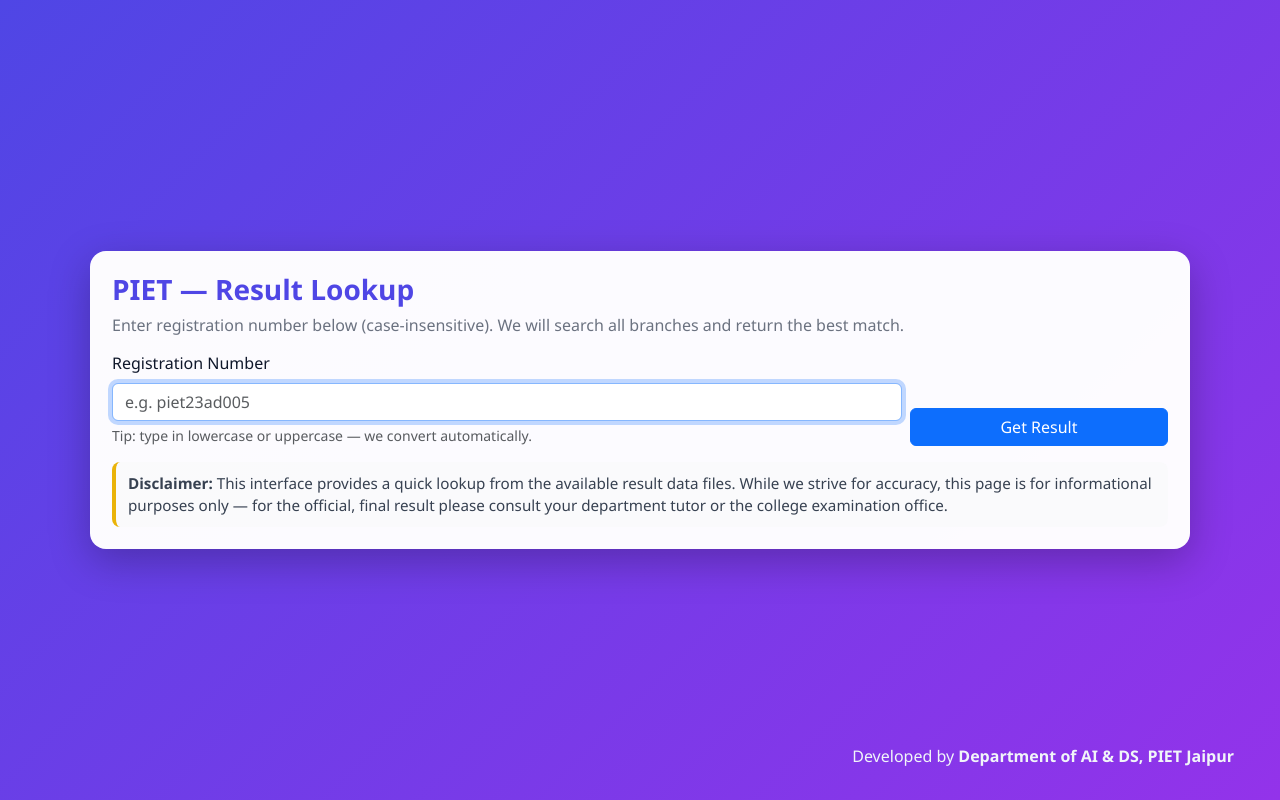
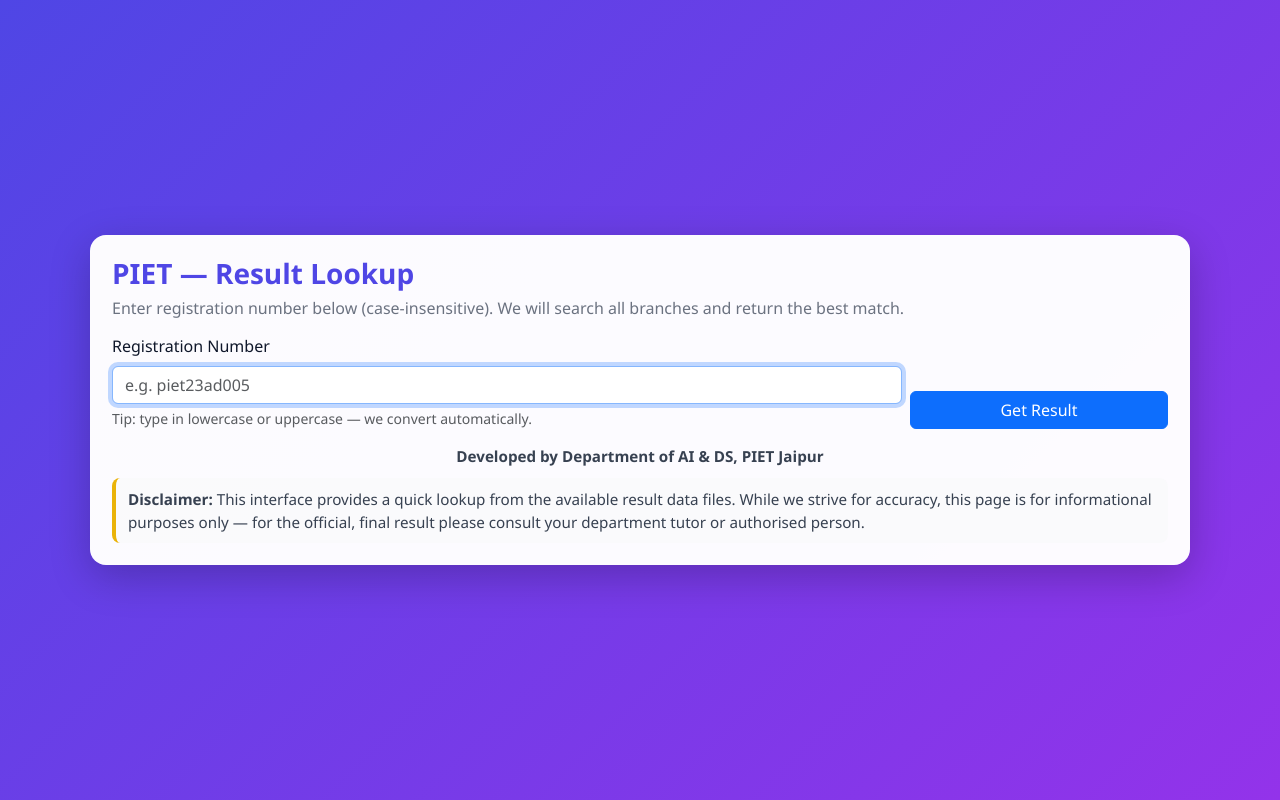
Before and after one commit to singhudaypratap/result4thsem, a Flask app: page / in a window 1280 px wide. Run offline with Flask 3, Linux system fonts and the light colour scheme.

Commit message:
Update index.html

```diff
--- a/templates/index.html
+++ b/templates/index.html
@@ -14,9 +14,7 @@
       --muted: #6b7280;
     }
 
-    html,body {
-      height: 100%;
-    }
+    html,body { height:100%; }
     body {
       margin: 0;
       font-family: "Segoe UI", Tahoma, Geneva, Verdana, sans-serif;
@@ -27,13 +25,12 @@
       color: #0f172a;
     }
 
-    /* main container holds the card and grows */
     .main {
       flex: 1 0 auto;
       display: flex;
       align-items: center;
       justify-content: center;
-      padding: 32px;
+      padding: 28px;
     }
 
     .card-outer {
@@ -41,7 +38,7 @@
       max-width: 1100px;
       background: var(--card-bg);
       border-radius: 16px;
-      box-shadow: 0 12px 40px rgba(0,0,0,0.25);
+      box-shadow: 0 12px 40px rgba(0,0,0,0.22);
       padding: 22px;
       position: relative;
     }
@@ -54,10 +51,8 @@
     }
     .subtitle { color: var(--muted); margin-bottom: 14px; }
 
-    /* form area */
     .form-row { margin-bottom: 12px; }
 
-    /* group heading */
     .group-head {
       margin-top: 18px;
       margin-bottom: 8px;
@@ -69,7 +64,6 @@
     }
     .group-head small { color: var(--muted); font-weight:600; }
 
-    /* grid */
     .subjects-grid {
       display: grid;
       grid-template-columns: repeat(auto-fit, minmax(220px, 1fr));
@@ -79,9 +73,9 @@
 
     .subject-item {
       display:flex;
-      align-items:center;
+      align-items:flex-start;
       justify-content:space-between;
-      padding: 10px 14px;
+      padding: 12px 14px;
       border-radius: 12px;
       background: #fff;
       box-shadow: 0 6px 18px rgba(15, 23, 42, 0.04);
@@ -91,16 +85,19 @@
     }
 
     .subject-name {
-      /* allow wrapping and long names */
-      white-space: normal;
+      /* allow full wrapping */
+      white-space: normal !important;
       word-break: break-word;
+      overflow: visible;
       margin-right: 12px;
       font-size: 0.95rem;
       line-height: 1.2;
       flex: 1 1 auto;
+      text-align: left;
     }
 
     .subject-grade {
+      flex-shrink: 0;
       min-width: 56px;
       padding: 6px 10px;
       text-align: center;
@@ -108,16 +105,13 @@
       font-weight: 800;
       color: #fff;
       margin-left: 8px;
-      flex: 0 0 auto;
     }
 
-    /* grade colors */
-    .g-A { background: #16a34a; }    /* A family */
-    .g-B { background: #2563eb; }    /* B */
+    .g-A { background: #16a34a; }     /* A family */
+    .g-B { background: #2563eb; }     /* B family */
     .g-C { background: #f59e0b; color: #111; } /* C/D */
-    .g-F { background: #dc2626; }    /* Fail */
+    .g-F { background: #dc2626; }     /* Fail */
 
-    /* summary */
     .summary-row {
       display:flex;
       gap:16px;
@@ -137,8 +131,16 @@
 
     .msgbox { margin-top: 12px; }
 
+    .developed-by {
+      margin-top: 16px;
+      text-align: center;
+      font-size: 0.95rem;
+      color: #374151;
+      font-weight: 700;
+    }
+
     .disclaimer {
-      margin-top: 16px;
+      margin-top: 10px;
       font-size: 0.95rem;
       color: #374151;
       background: rgba(249,250,251,0.7);
@@ -147,29 +149,14 @@
       border-radius: 8px;
     }
 
-    /* footer fixed at bottom but not overlap card on small screens */
     footer.site-footer {
-      background: transparent;
-      color: #f1f5f9;
-      padding: 14px 18px;
-      text-align: center;
-      flex-shrink: 0;
+      display:none; /* keep page tidy; Developed by moved above disclaimer */
     }
 
-    /* on larger screens show footer at right bottom inside page */
-    @media(min-width: 900px){
-      footer.site-footer {
-        position: fixed;
-        right: 28px;
-        bottom: 18px;
-        text-align: right;
-        width: auto;
-      }
+    @media (max-width:600px){
+      .kpi .kpi-value { font-size: 1.2rem; }
+      .subject-item { padding: 10px; }
     }
-
-    /* make sure long strings don't overflow */
-    code, pre { white-space: normal; word-break: break-word; }
-
   </style>
 </head>
 <body>
@@ -192,15 +179,16 @@
       <div id="msg" class="msgbox" aria-live="polite"></div>
       <div id="results" class="mt-3" role="region" aria-live="polite"></div>
 
-      <div class="disclaimer">
-        <strong>Disclaimer:</strong> This interface provides a quick lookup from the available result data files. While we strive for accuracy, this page is for informational purposes only — for the official, final result please consult your department tutor or the college examination office.
+      <!-- Developed by above disclaimer as requested -->
+      <div id="developed" class="developed-by" aria-hidden="false">
+        Developed by <strong>Department of AI &amp; DS, PIET Jaipur</strong>
+      </div>
+
+      <div class="disclaimer" id="disclaimer">
+        <strong>Disclaimer:</strong> This interface provides a quick lookup from the available result data files. While we strive for accuracy, this page is for informational purposes only — for the official, final result please consult your department tutor or authorised person.
       </div>
     </div>
   </div>
-
-  <footer class="site-footer">
-    Developed by <strong>Department of AI &amp; DS, PIET Jaipur</strong>
-  </footer>
 
 <script>
 /* UI logic — works with /api/result?reg=... */
@@ -225,7 +213,7 @@
   return n.toFixed(2);
 }
 function escapeHtml(s){ if(s===null||s===undefined) return ''; return String(s).replace(/&/g,'&amp;').replace(/</g,'&lt;').replace(/>/g,'&gt;'); }
-function isLabName(name){ if(!name) return false; return /lab/i.test(name); }
+function isLabName(name){ if(!name) return false; return /lab|practical|sessional/i.test(name); }
 
 async function renderResult(regRaw){
   results.innerHTML = '';
@@ -257,7 +245,7 @@
 
     const r = rows[0];
 
-    // branch note
+    // show branch note if present
     if(r["Branch"]){
       msg.innerHTML = `<div class="alert alert-warning">Note: record found under branch <strong>${escapeHtml(r["Branch"])}</strong>.</div>`;
     }
@@ -265,26 +253,23 @@
     const studentName = safeText(r["Name"] || '');
     const regNo = safeText(r["Reg. No"] || reg);
     const uniroll = safeText(r["Uni-Roll No"] || '');
-    const colroll = safeText(r["Col Roll No"] || '');
 
-    // prepare subject keys (ignore core fields)
+    // prepare subject keys (ignore core + Branch + skip numeric suffix columns)
     const skip = new Set(["Reg. No","Name","Uni-Roll No","Col Roll No","Total Back","Result","SGPA","Branch"]);
-    const subjectKeys = Object.keys(r).filter(k => !skip.has(k));
-    const subjects = subjectKeys.map(k => {
-      return { key: k, name: String(k).split(" (")[0], grade: r[k] };
-    });
+    const subjectKeys = Object.keys(r)
+      .filter(k => !skip.has(k))
+      .filter(k => !/\.\d+$/.test(k));   // skip keys that end with .1, .2 etc.
 
-    // group into theory and labs
+    const subjects = subjectKeys.map(k => ({ key: k, name: String(k).split(" (")[0], grade: r[k] }));
+
     const theory = subjects.filter(s => !isLabName(s.name));
     const labs = subjects.filter(s => isLabName(s.name));
 
-    // sort alphabetically for readability
     theory.sort((a,b)=> a.name.localeCompare(b.name, undefined, {sensitivity:'base'}));
     labs.sort((a,b)=> a.name.localeCompare(b.name, undefined, {sensitivity:'base'}));
 
-    // Build HTML
     let html = `<h3 style="margin-top:8px; margin-bottom:6px; font-weight:800;">${escapeHtml(studentName)} <small style="color:${escapeHtml('#6b7280')}; font-weight:600;">(${escapeHtml(regNo)})</small></h3>`;
-    html += `<div style="color:${escapeHtml('#6b7280')}; margin-bottom:10px;">Uni-Roll: ${escapeHtml(uniroll)} · Col Roll: ${escapeHtml(colroll)}</div>`;
+    html += `<div style="color:${escapeHtml('#6b7280')}; margin-bottom:10px;">Uni-Roll: ${escapeHtml(uniroll)}</div>`;
 
     if(theory.length){
       html += `<div class="group-head">THEORY <small>(${theory.length})</small></div>`;
@@ -306,7 +291,7 @@
       html += `</div>`;
     }
 
-    // summary
+    // summary: SGPA two decimals, Total Back, Result
     const sgpaStr = toTwoDecimals(r["SGPA"]);
     const totalBack = escapeHtml(r["Total Back"] || '');
     const resultStatus = String(r["Result"] || '');
@@ -325,8 +310,13 @@
 }
 
 btn.addEventListener('click', ()=> renderResult(regInput.value));
-regInput.addEventListener('keydown', (ev)=> { if(ev.key === 'Enter') renderResult(regInput.value); });
-
+regInput.addEventListener('keydown', (ev)=> {
+  if(ev.key === 'Enter') {
+    // ensure uppercase conversion visually for clarity, then search
+    regInput.value = (regInput.value || '').toUpperCase();
+    renderResult(regInput.value);
+  }
+});
 </script>
 </body>
 </html>
```
